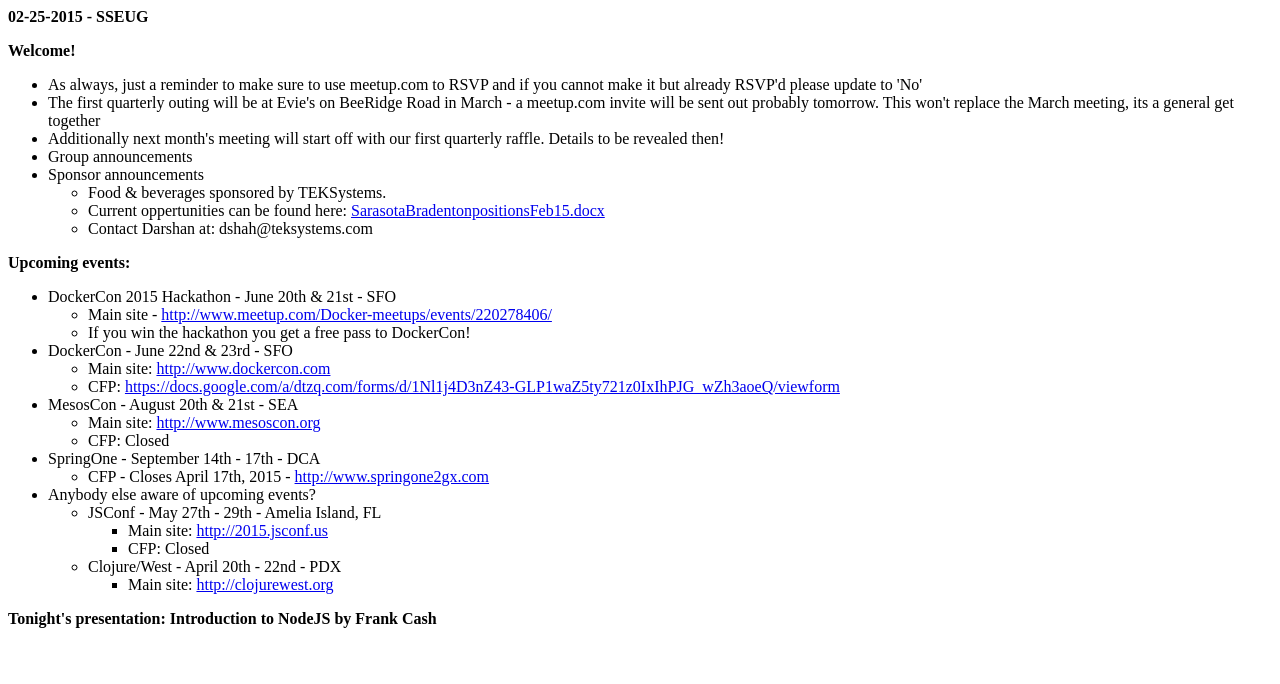
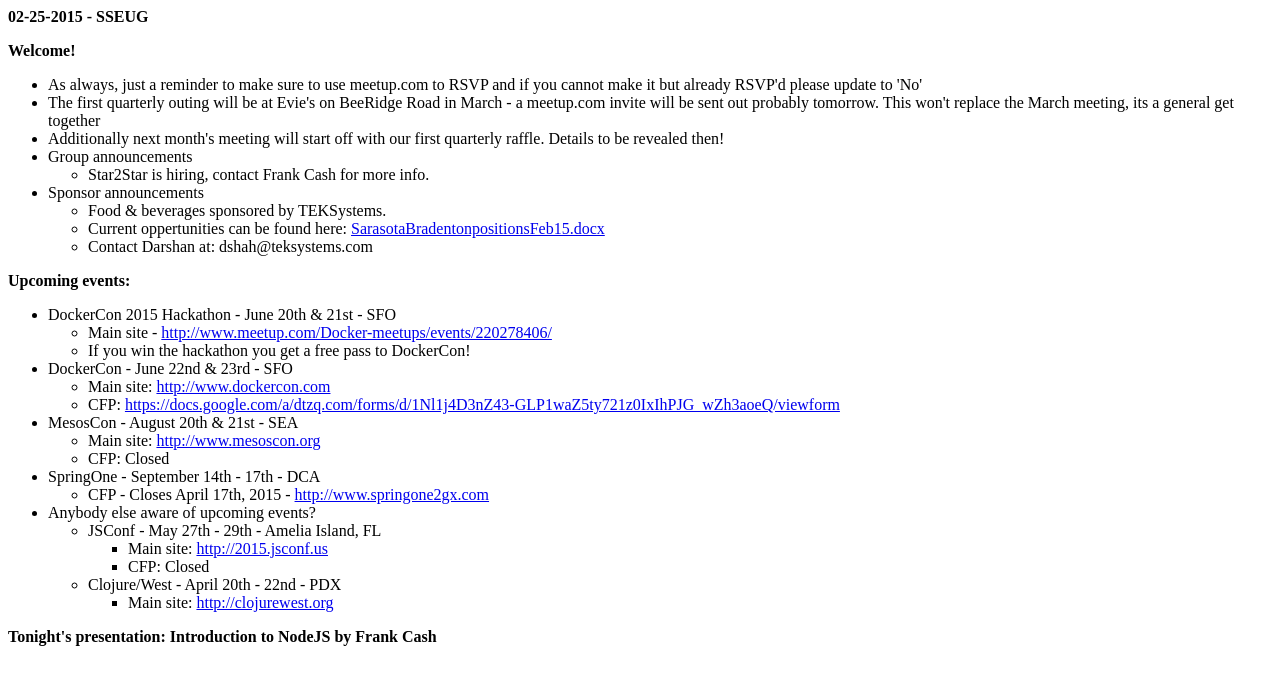
Before and after one commit to srqsoftware/02-25-2015_Introduction_to_NodeJS, a plain HTML site: page index.html in a window 1280 px wide. Drawn offline with Linux system fonts and the light colour scheme.

Commit message:
add group announcements

```diff
--- a/index.html
+++ b/index.html
@@ -10,6 +10,9 @@
       <li>The first quarterly outing will be at Evie's on BeeRidge Road in March - a meetup.com invite will be sent out probably tomorrow. This won't replace the March meeting, its a general get together</li>
       <li>Additionally next month's meeting will start off with our first quarterly raffle. Details to be revealed then!</li>
       <li>Group announcements</li>
+      <ul>
+        <li>Star2Star is hiring, contact Frank Cash for more info.</li>
+      </ul>
       <li>Sponsor announcements</li>
       <ul>
         <li>Food & beverages sponsored by TEKSystems.</li>
```
